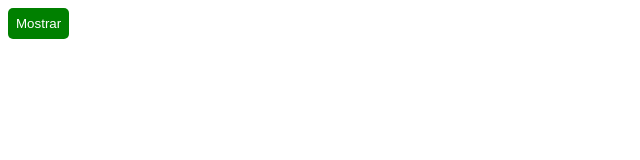
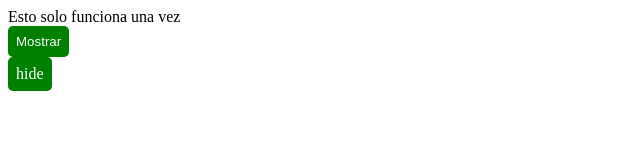
Before and after one commit to schweigenderFlugel/git-con-github, a plain HTML site: page index.html in a window 1280 px wide. Shown: the whole page, without its empty margins (0-640 px from the left). Drawn offline with Linux system fonts and the light colour scheme.

Commit message:
añado el boton de ocultar

```diff
--- a/index.css
+++ b/index.css
@@ -9,6 +9,7 @@
     border: 1px;
     border-color: white;
     padding: 8px;
+    display: inline-block;
 }
 
 .button:hover {
--- a/index.html
+++ b/index.html
@@ -6,8 +6,10 @@
     <title>Document</title>
 </head>
 <body>
+    Esto solo funciona una vez
     <div id="text"></div>
     <div id="show"></div>
+    <div class="button" id="hide">hide</div>
     <script src="index.js"></script>
 </body>
 </html>
--- a/index.js
+++ b/index.js
@@ -1,5 +1,6 @@
 const text = document.getElementById('text');
 const show = document.getElementById('show');
+const hide = document.getElementById("hide")
 
 const createText = document.createElement('h1');
 createText.innerHTML = "Esto es una prueba de git con github";
@@ -15,3 +16,8 @@ show.append(createButton);
 show.addEventListener('click', () => {
   createText.style.display = 'flex';
 })
+
+
+hide.addEventListener('click', () => {
+  text.style.display = "none"
+})
```
